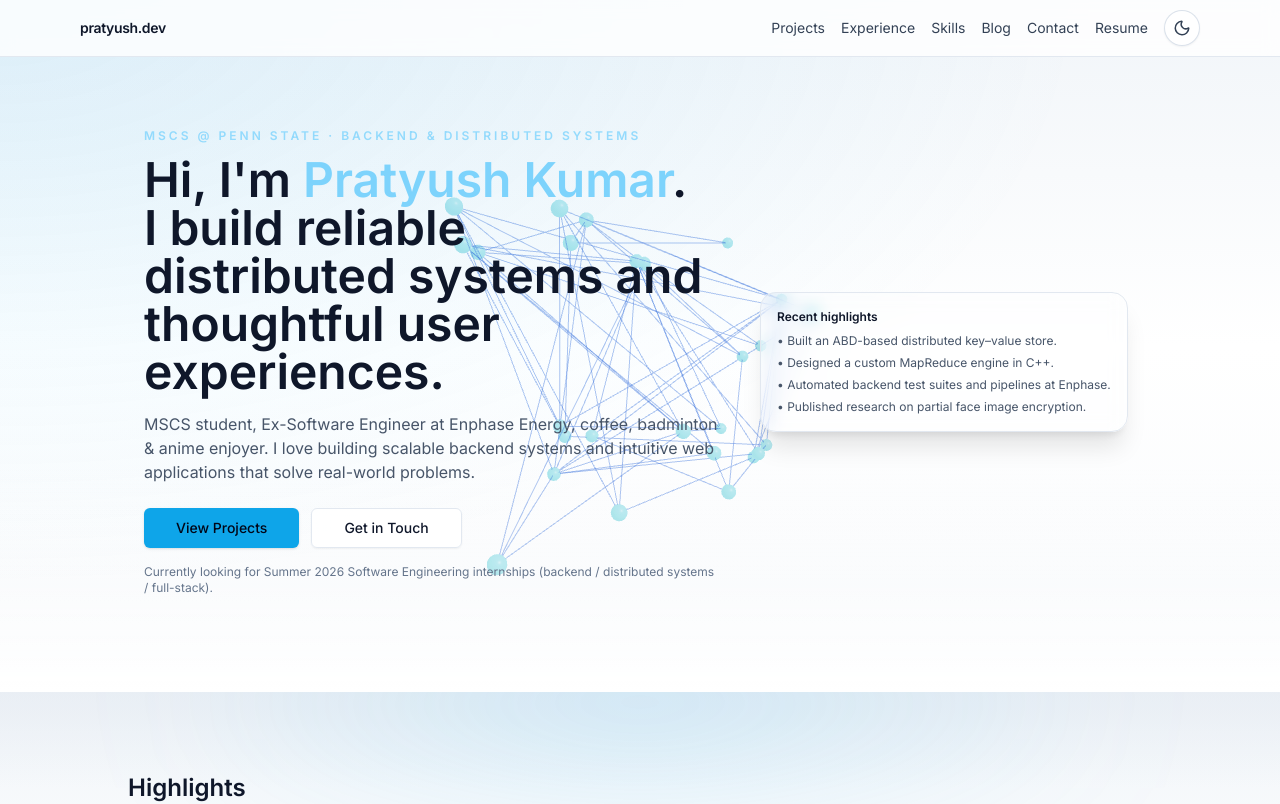
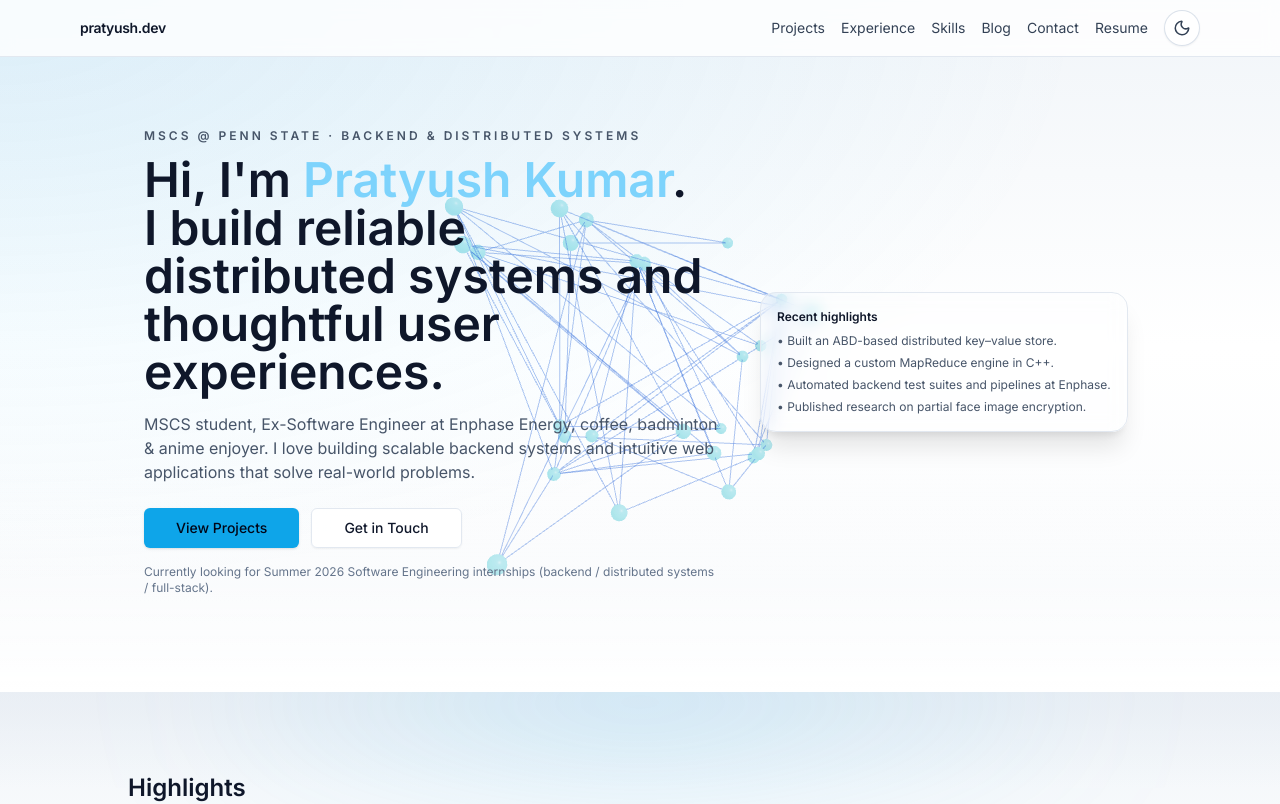
Before and after one commit to PratypartyY2K/Personal_Portfolio, a Next.js app: page / in a window 1280 px wide. Shown: the top 804 px of the page. Built offline with nearby package versions, Linux system fonts and the light colour scheme.

Commit message:
Change font color in light mode

```diff
--- a/components/hero.tsx
+++ b/components/hero.tsx
@@ -37,7 +37,7 @@ export function Hero() {
           animate={{ opacity: 1, y: 0 }}
           transition={{ duration: 0.55 }}
         >
-          <p className="text-xs font-semibold uppercase tracking-[0.25em] text-sky-300/80">
+          <p className="text-xs font-semibold uppercase tracking-[0.25em] text-slate-600 dark:text-sky-300/80">
             MSCS @ Penn State · Backend & Distributed Systems
           </p>
 
```
